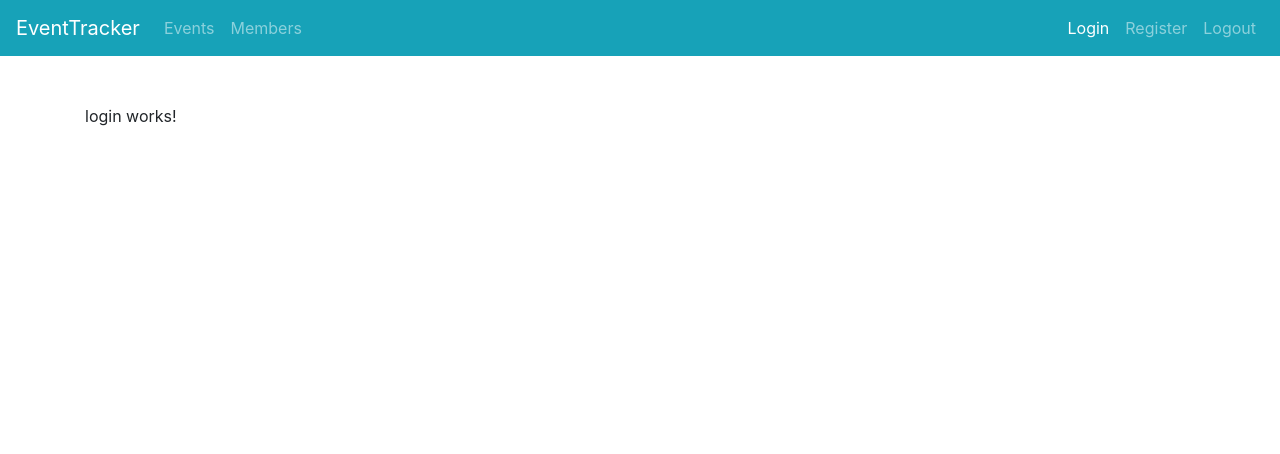
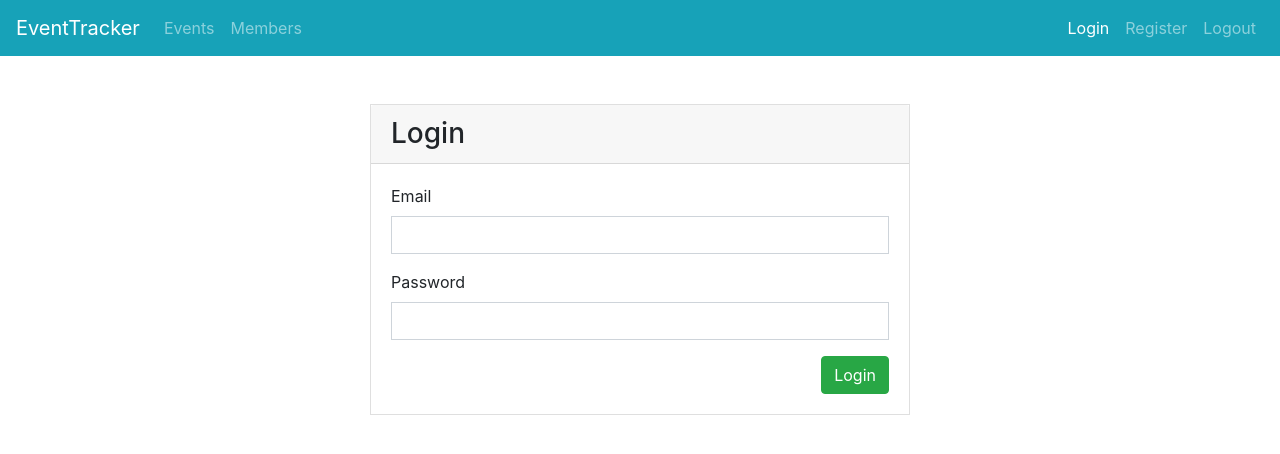
Before and after one commit to oktaytan/angular-event-tracker-app, an Angular app in the folder ngApp/: page /login in a window 1280 px wide. Shown: the top 454 px of the page. Built offline with nearby package versions, Linux system fonts and the light colour scheme.

Commit message:
Added login ui

```diff
--- a/ngApp/src/app/login/login.component.html
+++ b/ngApp/src/app/login/login.component.html
@@ -1 +1,24 @@
-<p>login works!</p>
+<div class="row">
+  <div class="col-md-6 mx-auto">
+    <div class="card rounded-0">
+      <div class="card-header">
+        <h3 class="mb-0">Login</h3>
+      </div>
+      <div class="card-body">
+        <form class="form" (submit)="loginUser()">
+          <div class="form-group">
+            <label for="email">Email</label>
+            <input [(ngModel)]="loginUserData.email" name="email" type="text" class="form-control rounded-0" id="email"
+              required>
+          </div>
+          <div class="form-group">
+            <label for="password">Password</label>
+            <input [(ngModel)]="loginUserData.password" name="password" type="password" class="form-control rounded-0"
+              id="password" required>
+          </div>
+          <button type="submit" class="btn btn-success float-right">Login</button>
+        </form>
+      </div>
+    </div>
+  </div>
+</div>
--- a/ngApp/src/app/login/login.component.ts
+++ b/ngApp/src/app/login/login.component.ts
@@ -3,13 +3,19 @@
 @Component({
   selector: 'app-login',
   templateUrl: './login.component.html',
-  styleUrls: ['./login.component.css']
+  styleUrls: ['./login.component.css'],
 })
 export class LoginComponent implements OnInit {
+  public loginUserData: { email: string; password: string } = {
+    email: '',
+    password: '',
+  };
 
-  constructor() { }
+  constructor() {}
 
-  ngOnInit(): void {
-  }
+  ngOnInit(): void {}
 
+  loginUser = () => {
+    console.log(this.loginUserData);
+  };
 }
```
